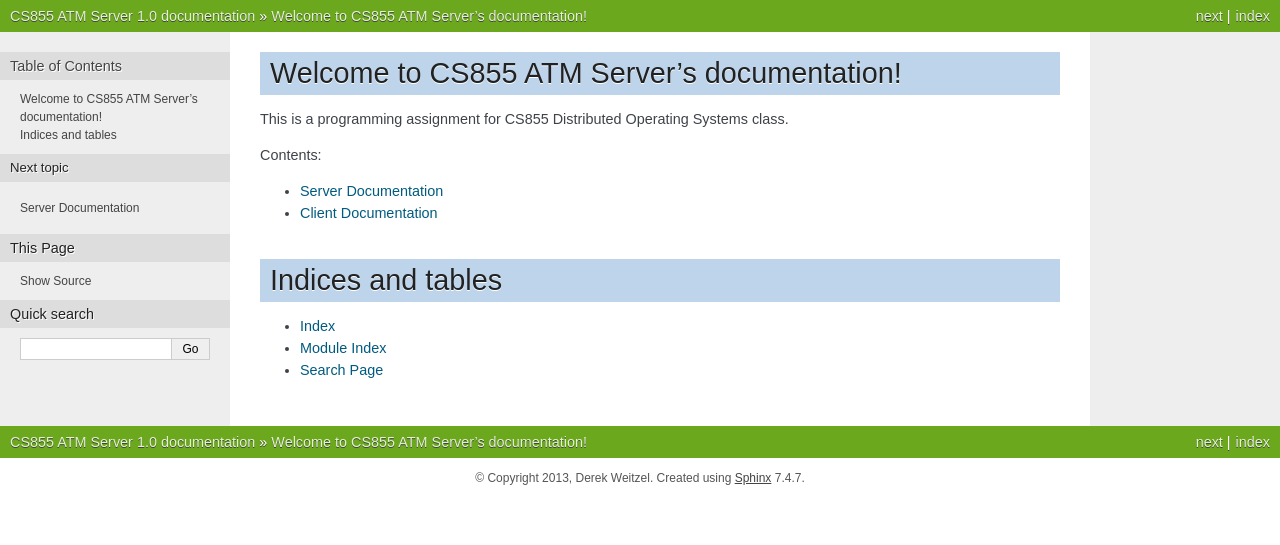
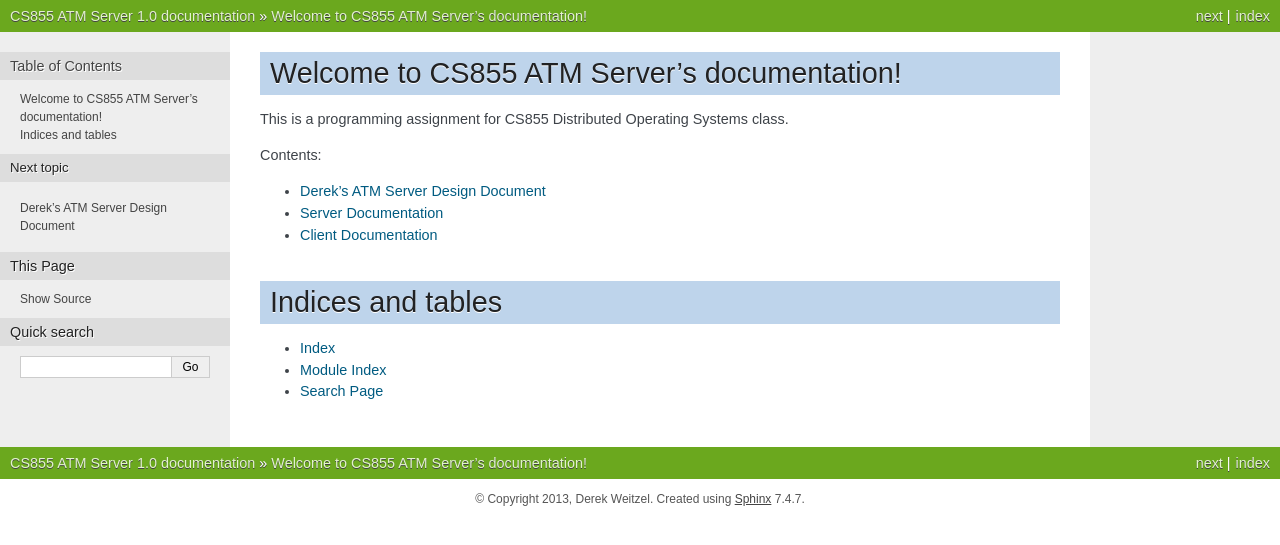
Before and after one commit to djw8605/CS855PA1, a Sphinx documentation site: the page built from source/index.rst, in a window 1280 px wide. Shown: the top 545 px of the page. Built offline with Sphinx 7.4.7, drawn with Linux system fonts in a browser that asks for light colours.

Commit message:
Adding Design Document

```diff
--- /dev/null
+++ b/source/Design.rst
@@ -0,0 +1,4 @@
+
+
+Derek's ATM Server Design Document
+==================================
--- a/source/index.rst
+++ b/source/index.rst
@@ -13,6 +13,7 @@ Contents:
 .. toctree::
    :maxdepth: 2
 
+   Design
    Server
    Client
 
```
